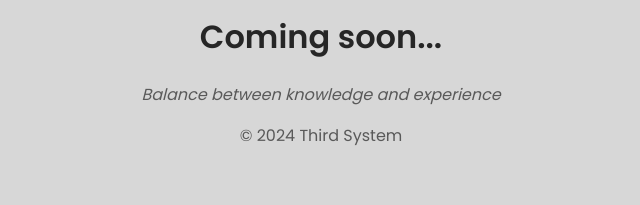
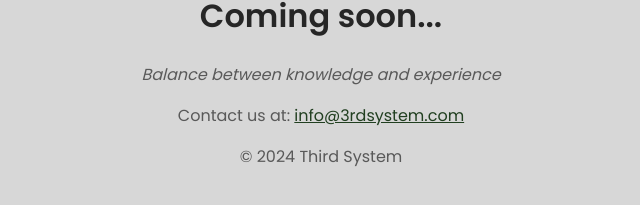
Before and after one commit to 3rdsystem/3rdsystem.github.io, a plain HTML site: page index.html in a window 1280 px wide. Shown: the part 539-744 px from the top of the page, without its empty margins (319-959 px from the left). Drawn offline with Linux system fonts and the light colour scheme.

Commit message:
Update index.html

```diff
--- a/index.html
+++ b/index.html
@@ -50,6 +50,7 @@
         <img src="3S-LOGO.png" alt="Company Logo" style="max-width: 50%; height: auto;">
         <h1>Coming soon...</h1>
         <p><i>Balance between knowledge and experience</i></p>
+        <p>Contact us at: <a href = "mailto: info@3rdsystem.com">info@3rdsystem.com</a></p>
         <p>&copy; 2024 Third System</p>
     </div>
 </body>
```
